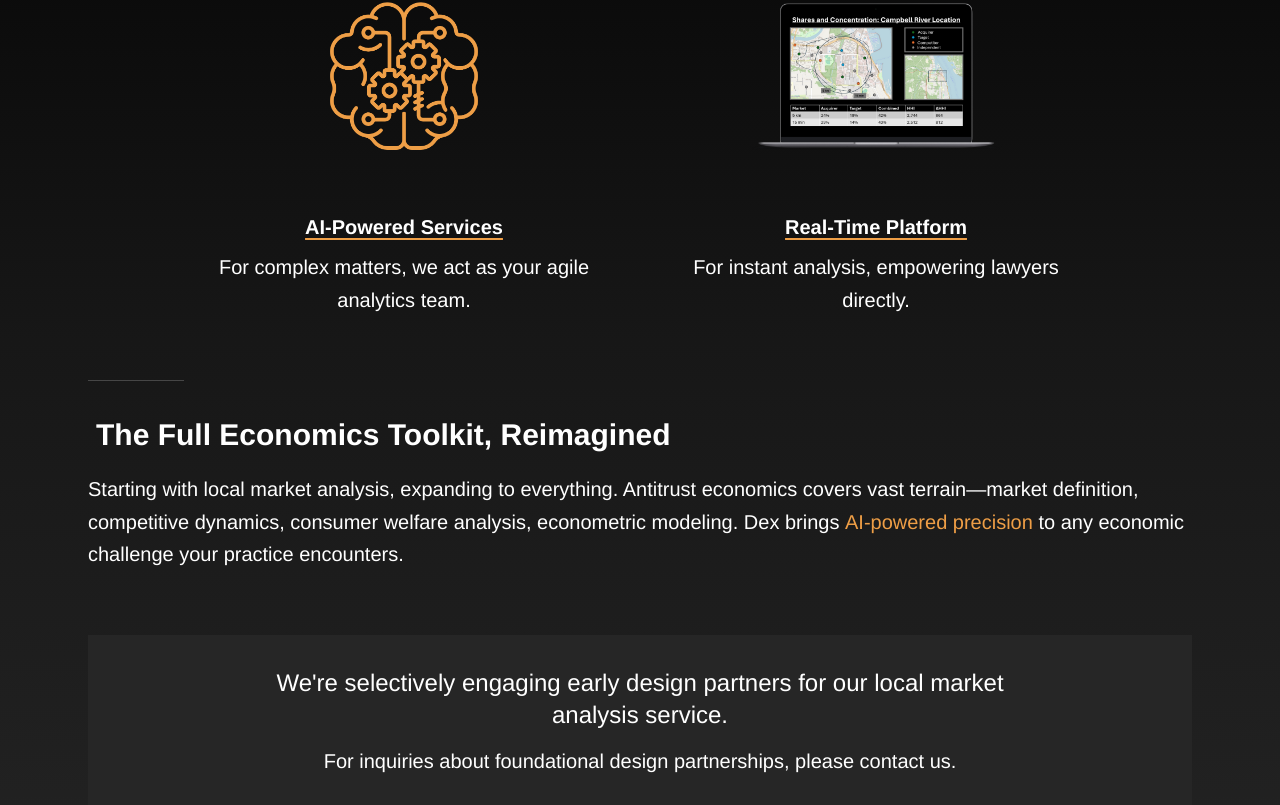
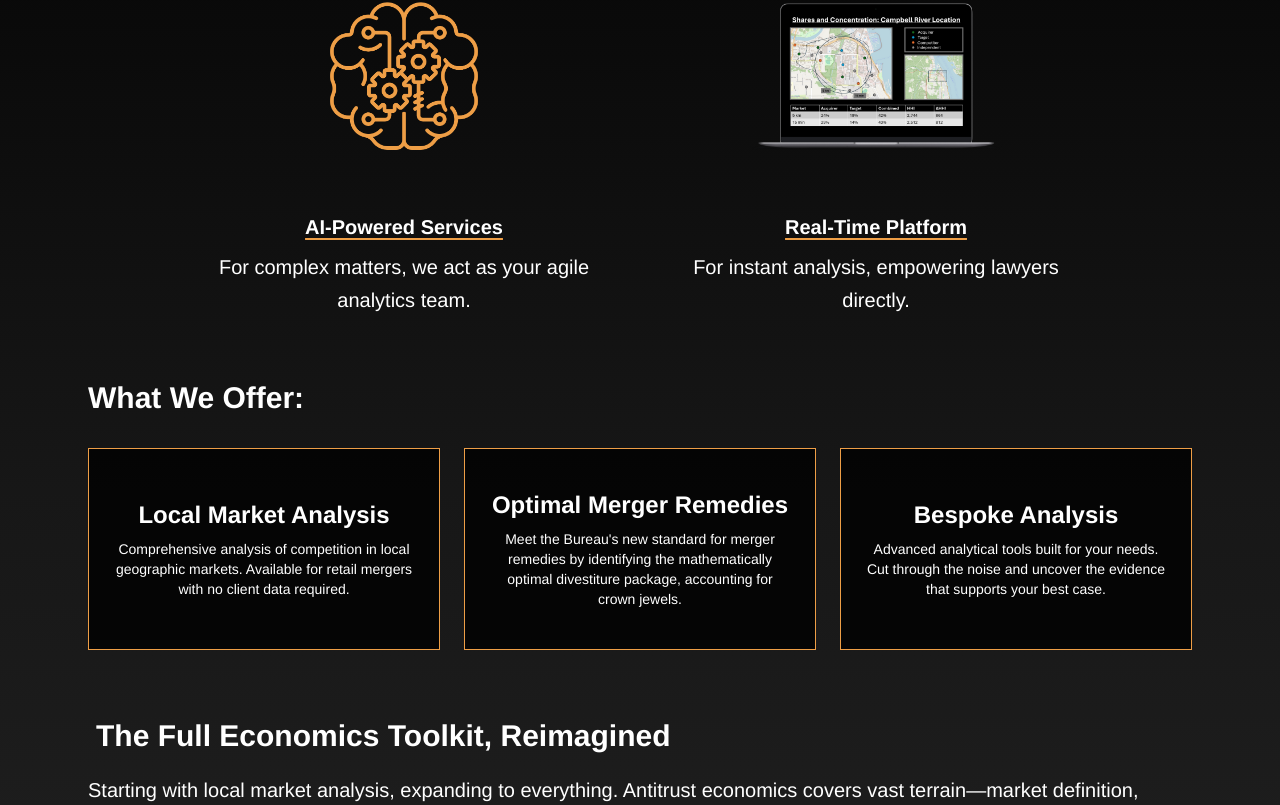
Before and after one commit to DexIntelligence/website_v2, a React (Vite) app: page /products in a window 1280 px wide. Shown: the part 339-1144 px from the top of the page. Built offline with nearby package versions, Linux system fonts and the light colour scheme.

Commit message:
added three offerings to product page

```diff
--- a/src/pages/Products.jsx
+++ b/src/pages/Products.jsx
@@ -1,3 +1,5 @@
+import { Link } from 'react-router-dom';
+
 export default function Products() {
     return (
       <main className="mx-auto max-w-6xl px-4 sm:px-6 pt-32">
@@ -34,9 +36,36 @@ export default function Products() {
           </div>
         </section>
 
+        {/* What we offer */}
+        <section className="mt-16">
+          <h2 className="text-3xl font-bold text-white mb-8">What We Offer:</h2>
+          <div className="grid grid-cols-1 sm:grid-cols-3 gap-4 sm:gap-6">
+            <Link
+              to="/contact"
+              className="group bg-black/80 border border-brand px-6 py-10 flex flex-col items-center justify-center text-center transition-all duration-200 hover:border-brand hover:shadow-lg hover:-translate-y-1"
+            >
+              <span className="text-2xl font-semibold text-white group-hover:text-brand">Local Market Analysis</span>
+              <span className="mt-2 text-sm text-gray-400">Comprehensive analysis of competition in local geographic markets. Available for retail mergers with no client data required.</span>
+            </Link>
+            <Link
+              to="/contact"
+              className="group bg-black/80 border border-brand px-6 py-10 flex flex-col items-center justify-center text-center transition-all duration-200 hover:border-brand hover:shadow-lg hover:-translate-y-1"
+            >
+              <span className="text-2xl font-semibold text-white group-hover:text-brand">Optimal Merger Remedies</span>
+              <span className="mt-2 text-sm text-gray-400">Meet the Bureau's new standard for merger remedies by identifying the mathematically optimal divestiture package, accounting for crown jewels.</span>
+            </Link>
+            <Link
+              to="/contact"
+              className="group bg-black/80 border border-brand px-6 py-10 flex flex-col items-center justify-center text-center transition-all duration-200 hover:border-brand hover:shadow-lg hover:-translate-y-1"
+            >
+              <span className="text-2xl font-semibold text-white group-hover:text-brand">Bespoke Analysis</span>
+              <span className="mt-2 text-sm text-gray-400">Advanced analytical tools built for your needs. Cut through the noise and uncover the evidence that supports your best case.</span>
+            </Link>
+          </div>
+        </section>
+
         {/* Full Economics Toolkit */}
         <section className="mt-16">
-          <div className="w-24 h-px bg-white/20 mb-8"></div>
           <h2 className="text-3xl font-bold text-white mb-4 hover:bg-brand hover:text-black transition-all duration-300 px-2 py-1 cursor-pointer inline-block">The Full Economics Toolkit, Reimagined</h2>
           <p className="text-xl text-gray-300 mb-12 leading-relaxed">
             Starting with local market analysis, expanding to everything. Antitrust economics covers vast terrain—market definition, competitive dynamics, consumer welfare analysis, econometric modeling. Dex brings <span className="text-brand font-medium">AI-powered precision</span> to any economic challenge your practice encounters.
```
Also changed, not shown: 1 other file (tests, documents, lock files or other folders).
